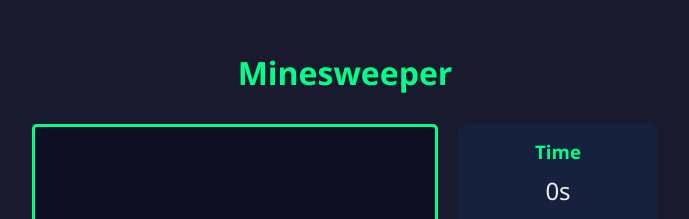
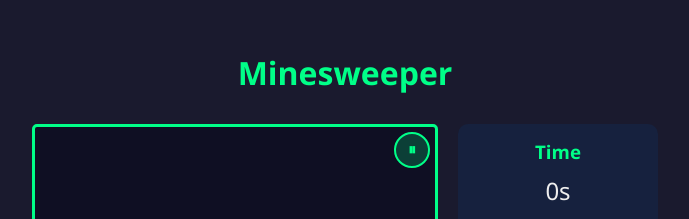
Before and after one commit to Bjoggithk/arcade-games, a plain HTML site: page minesweeper.html in a window 1280 px wide. Shown: the part 107-326 px from the top of the page, without its empty margins (295-984 px from the left). Drawn offline with Linux system fonts and the light colour scheme.

Commit message:
Add pause button to Minesweeper

```diff
--- a/minesweeper.html
+++ b/minesweeper.html
@@ -13,6 +13,7 @@
         <div class="game-container">
             <div class="game-area">
                 <canvas id="gameCanvas" width="400" height="400"></canvas>
+                <button class="pause-btn" id="pauseBtn">⏸</button>
                 <div id="overlay" class="overlay">
                     <h2 id="overlayTitle">Game Over</h2>
                     <div class="final-score">Time: <span id="finalScore">0</span>s</div>
```
